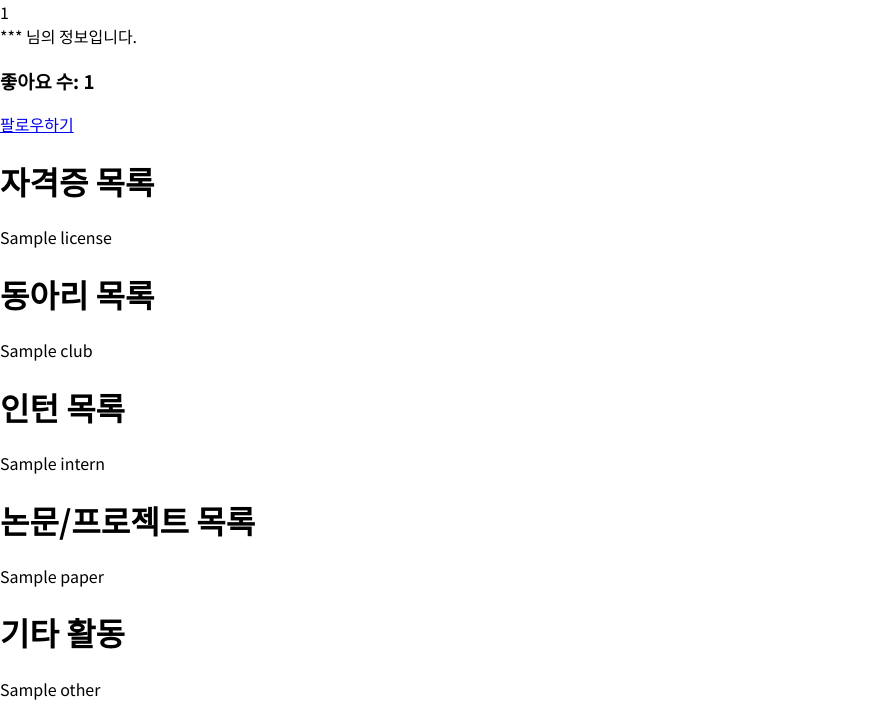
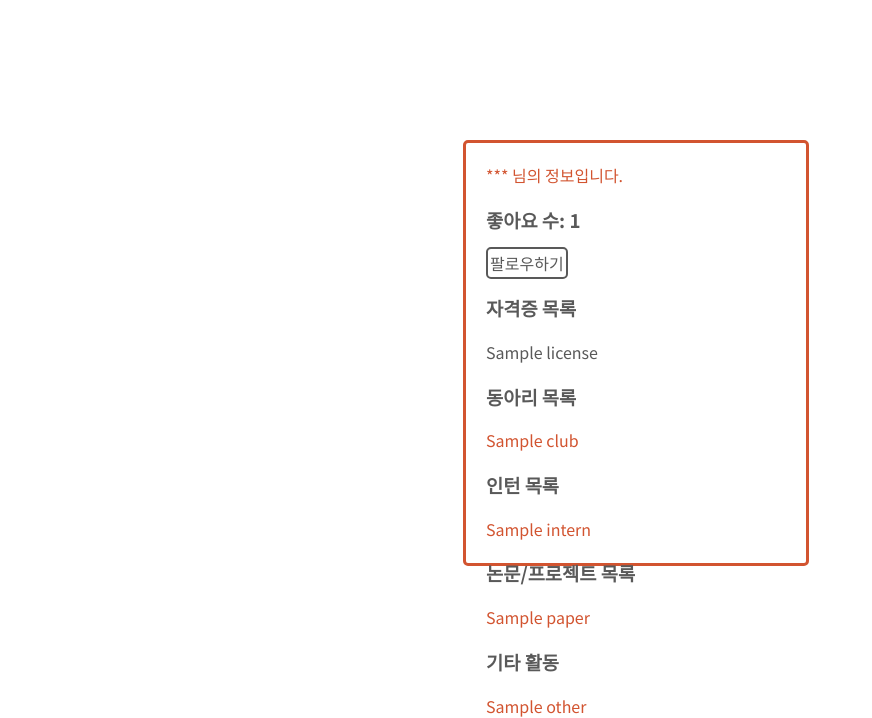
Before and after one commit to goldlamp95/SNU-X-KU-HACKATHON, a Django app: template autopolio/app/templates/7_lookup.html in a window 1280 px wide. Shown: the part 88-806 px from the top of the page, without its empty margins (0-872 px from the left). Run offline with Django 3.2, Linux system fonts and the light colour scheme; the template is opened without the code that fills it: values that come from a table or form of the project are taken from there, others are empty; tables that the repository leaves empty hold one stand-in row (values such as "Sample post").

Commit message:
lookup css

```diff
--- /dev/null
+++ b/autopolio/app/static/lookup.css
@@ -0,0 +1,39 @@
+.grey {
+  color: #595959;
+}
+
+.red {
+  color: #d25430;
+}
+
+.container {
+  display: flex;
+  flex-wrap: wrap;
+  justify-content: center;
+  align-items: center;
+  width: 80%;
+  margin: 130px auto;
+  /* background-color: yellow; */
+}
+
+.resumeBox {
+  border: 3px solid #d25430;
+  border-radius: 5px;
+  padding: 20px;
+  width: 300px;
+  height: 380px;
+  margin: 10px;
+  /* background-color: yellowgreen; */
+}
+
+.resume a {
+  color: #595959;
+  text-decoration: none;
+}
+
+.follow {
+  border: 2px solid #595959;
+  padding: 2px;
+  border-radius: 5px;
+  width: 100px;
+}
--- a/autopolio/app/templates/7_lookup.html
+++ b/autopolio/app/templates/7_lookup.html
@@ -1,8 +1,10 @@
 {% extends 'base.html' %}
-<!DOCTYPE html>
+
 
 
 {% block content %}
+{% load static %}
+<link rel="stylesheet" href="{% static 'lookup.css' %}" />
 
 <head>
     <meta charset="UTF-8">
@@ -13,50 +15,52 @@
 </head>
 
 <body>
+    <div class="container">
         {% for filtered_user in filtered_users|dictsortreversed:"like_users.count" %}
-        {{filtered_user.user.id}}
-        {{user.autouser.university}}
+        <!-- {{filtered_user.user.id}} -->
+        <!-- {{user.autouser.university}} -->
         {% if filtered_user in follow_list%}
         <div class="resumeBox">
-                <div class="resume"> {{filtered_user.name }}
-                    <h3> 좋아요 수: {{filtered_user.like_users.count}} </h3>
+            <div class="resume red"> {{filtered_user.name }}님의 정보입니다.
+                <h3 class="grey"> 좋아요 수: {{filtered_user.like_users.count}} </h3>
+                <p class="follow grey">팔로우한 유저</p>
                 <div class="licenseBox">
-                        <h1> 자격증 목록 </h1>
+                    <h3 class="grey"> 자격증 목록 </h3>
                     {% for license in licenses%}
                     {% if license.user.id == filtered_user.user.id %}
-                                <a href= "{% url 'detail_intern' filtered_user.user.id intern.id%}">{{license.title }}</a>
+                    <a href="{% url 'detail_intern' filtered_user.user.id intern.id%}">{{license.title }}</a>
                     {% endif %}
                     {% endfor %}
                 </div>
                 <div class="clubBox">
-                        <h1> 동아리 목록 </h1>
+                    <h3 class="grey"> 동아리 목록 </h3>
                     {% for club in clubs%}
                     {% if club.user.id == filtered_user.user.id %}
-                                <a href= "{% url 'detail_club' filtered_user.user.id club.id%}">{{club.title }}</a>
+                    <a href="{% url 'detail_club' filtered_user.user.id club.id%}">{{club.title }}</a>
                     {% endif %}
                     {% endfor %}
                 </div>
                 <div class="internBox">
-                        <h1> 인턴 목록 </h1>
+                    <h3 class="grey"> 인턴 목록 </h3>
                     {% for intern in interns%}
                     {% if intern.user.id == filtered_user.user.id %}
-                                <a href= "{% url 'detail_intern' filtered_user.user.id intern.id%}">{{intern.title }}</a>
+                    <a href="{% url 'detail_intern' filtered_user.user.id intern.id%}">{{intern.title }}</a>
                     {% endif %}
                     {% endfor %}
                 </div>
                 <div class="paperBox">
-                        <h1> 논문/프로젝트 목록 </h1>
+                    <h3 class="grey"> 논문/프로젝트 목록 </h3>
                     {% for paper in papers%}
                     {% if paper.user.id == filtered_user.user.id %}
-                                <a href= "{% url 'detail_paper' filtered_user.user.id paper.id%}">{{paper.title }}</a>
+                    <a href="{% url 'detail_paper' filtered_user.user.id paper.id%}">{{paper.title }}</a>
                     {% endif %}
                     {% endfor %}
                 </div>
                 <div class="otherBox">
-                        <h1> 기타 활동 </h1>
+                    <h3 class="grey"> 기타 활동 </h3>
                     {% for other in others%}
                     {% if other.user.id == filtered_user.user.id %}
-                                <a href= "{% url 'detail_other' filtered_user.user.id other.id%}">{{other.title }}</a>
+                    <a href="{% url 'detail_other' filtered_user.user.id other.id%}">{{other.title }}</a>
                     {% endif %}
                     {% endfor %}
                 </div>
@@ -64,19 +68,19 @@
         </div>
         {% else %}
         <div class="resumeBox">
-                <div class="resume"> *** 님의 정보입니다.
-                    <h3> 좋아요 수: {{filtered_user.like_users.count}} </h3>
-                    <a href="{% url 'follow' filtered_user.user.id%}">팔로우하기</a>
+            <div class="resume red"> *** 님의 정보입니다.
+                <h3 class="grey"> 좋아요 수: {{filtered_user.like_users.count}} </h3>
+                <a class="follow" href="{% url 'follow' filtered_user.user.id%}">팔로우하기</a>
                 <div class="licenseBox">
-                        <h1> 자격증 목록 </h1>
+                    <h3 class="grey"> 자격증 목록 </h3>
                     {% for license in licenses%}
                     {% if license.user.id == filtered_user.user.id %}
-                                <p>{{license.title }}</p>
+                    <p class="grey">{{license.title }}</p>
                     {% endif %}
                     {% endfor %}
                 </div>
                 <div class="clubBox">
-                        <h1> 동아리 목록 </h1>
+                    <h3 class="grey"> 동아리 목록 </h3>
                     {% for club in clubs%}
                     {% if club.user.id == filtered_user.user.id %}
                     <p>{{club.title }}</p>
@@ -84,7 +88,7 @@
                     {% endfor %}
                 </div>
                 <div class="internBox">
-                        <h1> 인턴 목록 </h1>
+                    <h3 class="grey"> 인턴 목록 </h3>
                     {% for intern in interns%}
                     {% if intern.user.id == filtered_user.user.id %}
                     <p>{{intern.title }}</p>
@@ -92,7 +96,7 @@
                     {% endfor %}
                 </div>
                 <div class="paperBox">
-                        <h1> 논문/프로젝트 목록 </h1>
+                    <h3 class="grey"> 논문/프로젝트 목록 </h3>
                     {% for paper in papers%}
                     {% if paper.user.id == filtered_user.user.id %}
                     <p>{{paper.title }}</p>
@@ -100,7 +104,7 @@
                     {% endfor %}
                 </div>
                 <div class="otherBox">
-                        <h1> 기타 활동 </h1>
+                    <h3 class="grey"> 기타 활동 </h3>
                     {% for other in others%}
                     {% if other.user.id == filtered_user.user.id %}
                     <p>{{other.title }}</p>
@@ -111,6 +115,7 @@
         </div>
         {% endif %}
         {% endfor %}
+    </div>
 
-    </html>
+
     {% endblock content %}
```
Also changed, not shown: autopolio/app/migrations/0001_initial.py. Lines whose indentation alone changed are shown as unchanged.
